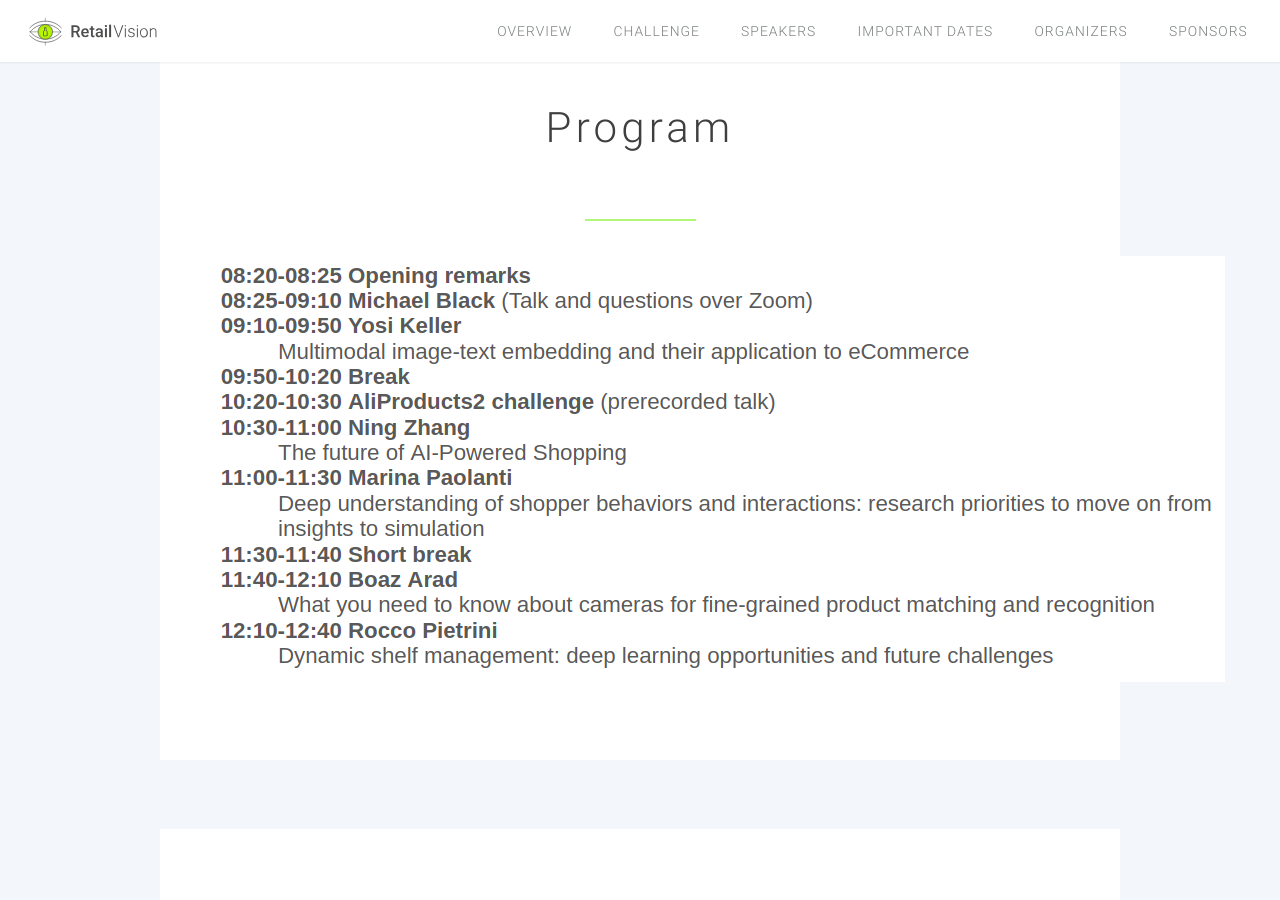
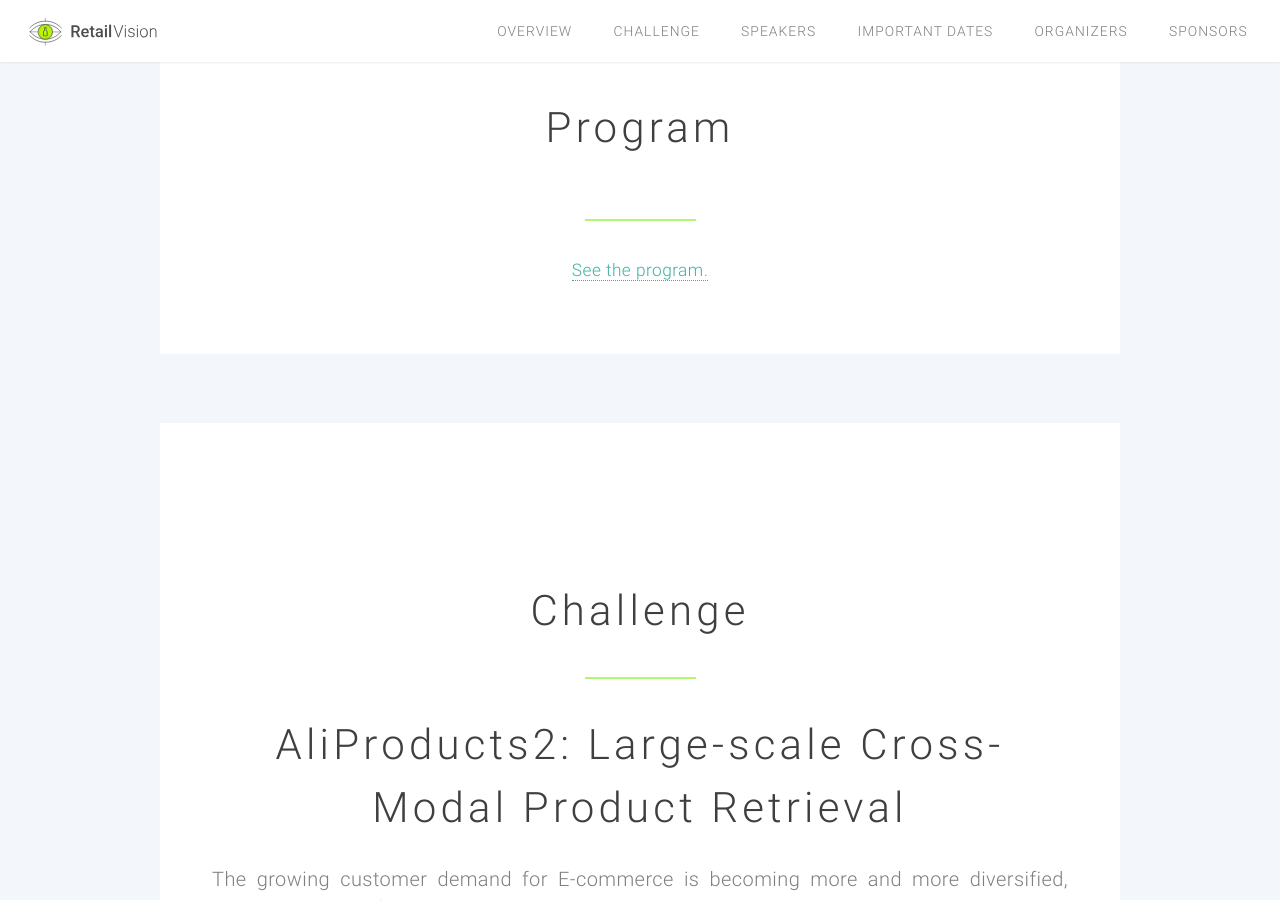
Before and after one commit to retailvisionworkshop/retailvisionworkshop.github.io, a Jekyll site: the page built from index.html, in a window 1280 px wide and 900 px high, scrolled down 1813 px. Built offline with Jekyll 4.4.1, drawn with Linux system fonts in a browser that asks for light colours.

Commit message:
Add files via upload

```diff
--- a/index.html
+++ b/index.html
@@ -50,7 +50,8 @@
 
         <div id="line_wrapper"><div id="major_line"></div></div>
 
-        <img src="/images/program2022.png">
+        <!-- <img src="/images/program2022.png"> -->
+        <a href=/images/program2022.png>See the program.</a>
     </section>
 
     <section class="wrapper style3 container special" id="challenge">
```
